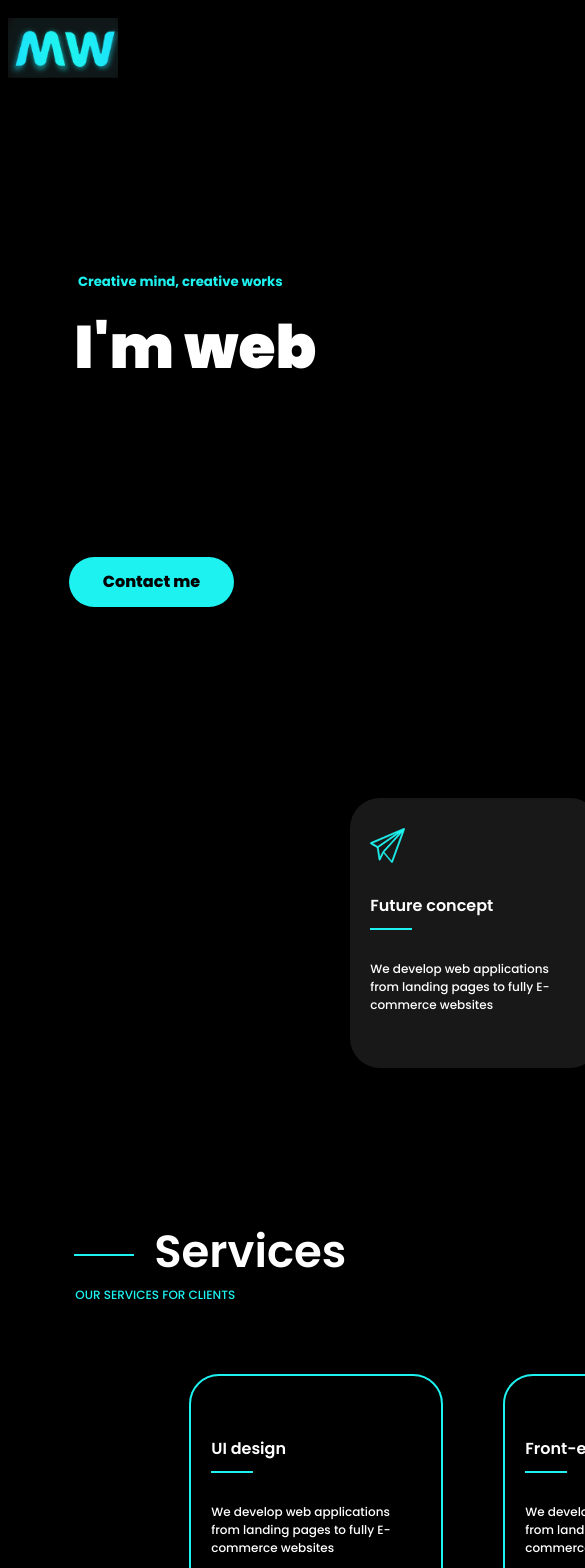
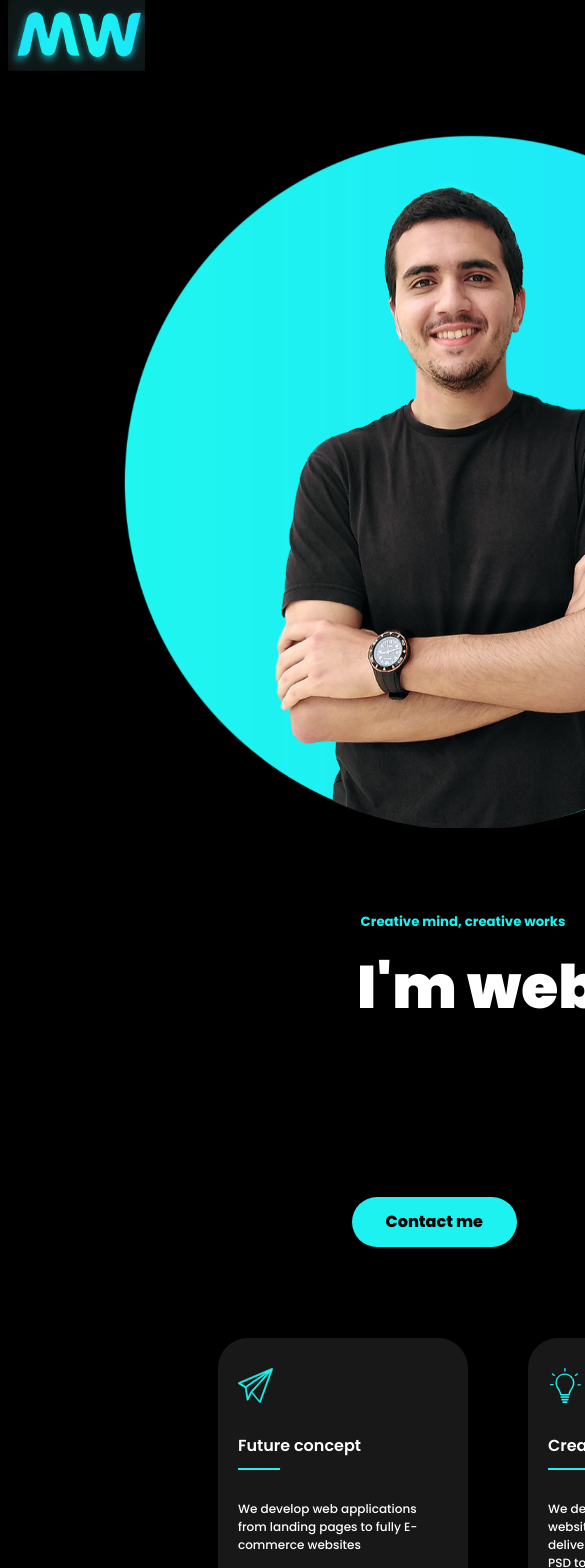
Before and after one commit to Linda2490/portfollio_website, a React (Create React App) app in the folder portfolioclient/: page / in a window 390 px wide. Shown: the top 1568 px of the page, 585 px wide, since content can reach past the window. Built offline with nearby package versions, Linux system fonts and the light colour scheme.

Commit message:
responsive for mobile

```diff
--- a/portfolioclient/public/index.html
+++ b/portfolioclient/public/index.html
@@ -3,7 +3,7 @@
   <head>
     <meta charset="utf-8" />
     <link rel="icon" href="%PUBLIC_URL%/favicon.ico" />
-    <meta name="viewport" content="width=device-width, initial-scale=1.0" />
+    <meta name="viewport" content="width=device-width, initial-scale=1" />
     <meta name="theme-color" content="#000000" />
     <meta
       name="description"
@@ -53,5 +53,6 @@
       To create a production bundle, use `npm run build` or `yarn build`.
     -->
 
+
   </body>
 </html>
--- a/portfolioclient/src/PortfolioContainer/Home/Home.css
+++ b/portfolioclient/src/PortfolioContainer/Home/Home.css
@@ -171,3 +171,23 @@ padding: .8em 2.1em;
 	margin: 3rem 0;
 
 } */
+@media screen and  (max-width: 500px) {
+  .Home-details {
+    margin-bottom: -70em;
+    margin-right: -28em;
+    margin-left: 9em;
+  }
+
+.profile-picture {
+
+
+  height: 700px;
+  width: 700px;
+  background-repeat: no-repeat;
+  background-position: center;
+  margin-left: -13em;
+
+};
+
+
+}
--- a/portfolioclient/src/PortfolioContainer/Home_following/Hf.css
+++ b/portfolioclient/src/PortfolioContainer/Home_following/Hf.css
@@ -62,3 +62,11 @@
 
   position: relative;
 }
+@media screen and (max-width: 500px) {
+  .Hf-container {
+
+  margin-top: 30em;
+
+
+}
+}
--- a/portfolioclient/src/PortfolioContainer/Navbar/Navbar.css
+++ b/portfolioclient/src/PortfolioContainer/Navbar/Navbar.css
@@ -1,10 +1,14 @@
 .navbar-container {
+  position: relative;
+  top: 0;
+  width: 100%;
+  height: 50px;
   display: flex;
   align-items: center;
   justify-content: space-between;
   flex-direction: row;
-  margin-top: 10px;
-  font-weight: bolder;
+
+
 }
 
 .navbar-container ul {
@@ -25,3 +29,49 @@ a {
   text-decoration: none;
   color: white;
 }
+.toggle-button {
+  position: absolute;
+  top: .75rem;
+  right: 1rem;
+  display: none;
+  flex-direction: column;
+  justify-content: space-between;
+  width: 30px;
+  height: 21px;
+}
+.toggle-button .bar {
+  height: 3px;
+  width: 100%;
+  background-color: #1ef2f1;
+  border-radius: 10px;
+  right: 5px;
+}
+
+@media screen and (max-width: 500px) {
+  .toggle-button {
+    display: flex;
+  }
+  .list {
+    display: flex;
+    flex-direction: column;
+    height: auto;
+    margin-top: 600px ;
+    background-color: rgba(2, 2, 2, 0.527);
+
+    z-index: 1;
+  }
+  .items {
+    width: 100%;
+    margin-right: 200px;
+    text-align: center;
+    margin-top: 40px;
+    font-size: 40px;
+    border-bottom: 2px solid #375a5a;
+
+  }
+  .items:hover {
+    background-color:#375a5a ;
+  }
+
+
+}
--- a/portfolioclient/src/PortfolioContainer/Navbar/Navbar.js
+++ b/portfolioclient/src/PortfolioContainer/Navbar/Navbar.js
@@ -1,17 +1,29 @@
-import React from 'react'
+import React, { useState, useEffect } from 'react'
 import './Navbar.css'
 var mw = require('../../assets/Asset 1.png')
+
 export default function Navbar() {
+  const [showMenu, setShowMenu] = useState(false)
+  const [desktopScreen, setDesktopScreen] = useState(window.innerWidth)
+  const showMenuNav = () => {
+    setShowMenu(!showMenu)
+  }
+  useEffect(() => {
+    const changeWidth = () => {
+      setDesktopScreen(window.innerWidth)
+    }
+    window.addEventListener('resize', changeWidth)
+    return () => {
+      window.removeEventListener('resize', changeWidth)
+    }
+  }, [])
   return (
     <div className="navbar-container" id="navbar">
-      <img
-        src={mw}
-        style={{ height: '60px', position: 'relative' }}
-        alt="no-internet"
-      />
+      <img src={mw} style={{ left: ' 1em ' }} alt="logo" />
 
       <nav>
-        <ul>
+        {(showMenu || desktopScreen > 500) && (
+          <ul className="list">
             <a href="#home">
               <li className="items">Home</li>
             </a>
@@ -30,6 +42,13 @@ export default function Navbar() {
               <li className="items">Contact</li>
             </a>
           </ul>
+        )}
+
+        <a href="#navbar" className="toggle-button" onClick={showMenuNav}>
+          <span className="bar"></span>
+          <span className="bar"></span>
+          <span className="bar"></span>
+        </a>
       </nav>
     </div>
   )
--- a/portfolioclient/src/PortfolioContainer/Testimonials/Testimonials.css
+++ b/portfolioclient/src/PortfolioContainer/Testimonials/Testimonials.css
@@ -117,3 +117,11 @@
     transform: translateX(0);
   }
 }
+@media screen and (max-width:500px) {
+  .testimonials-container {
+    margin-top: 400px;
+  }
+  .testimonials-parent {
+  margin-right: 0px;
+}
+}
--- a/portfolioclient/src/PortfolioContainer/contact/Contact.css
+++ b/portfolioclient/src/PortfolioContainer/contact/Contact.css
@@ -134,3 +134,9 @@ h4 {
     margin-left: 15px;
     margin-right: 60px;
 }
+@media screen and (max-width:500px){
+  .contact-parent {
+    margin-right: 100px;
+
+}
+}
--- a/portfolioclient/src/PortfolioContainer/services_component/Sc.css
+++ b/portfolioclient/src/PortfolioContainer/services_component/Sc.css
@@ -63,3 +63,15 @@
 .description {
   font-size: 12px;
 }
+@media screen and (max-width: 500px){
+  .Sc-parent {
+  margin-right: 0;
+}
+ .Sc-details {
+  display: flex;
+  flex-direction: column;
+  margin-top: 10em;
+  margin-left: -15em;
+}
+
+}
--- a/portfolioclient/src/PortfolioContainer/works/Works.css
+++ b/portfolioclient/src/PortfolioContainer/works/Works.css
@@ -110,3 +110,15 @@
   font-size: 20px;
   margin-right: 185px;
 }
+@media screen and (max-width:500px){
+  .works-parent {
+  margin-right: -30em;
+}
+  .projects {
+  display: flex;
+  flex-direction: column;
+  margin-top: 12em;
+  margin-right: -5em;
+}
+
+}
--- a/portfolioclient/src/PortfolioContainer/works/Works.js
+++ b/portfolioclient/src/PortfolioContainer/works/Works.js
@@ -71,10 +71,11 @@ export default function Works() {
               view the website
             </button>
             </a>
+            <button style={{ marginTop:'25em', fontSize:'14px'}}>view more works</button>
           </div>
         </div>
 
-        <button style={{marginLeft:'450px', marginTop:'1190px', fontSize:'14px'}}>view more works</button>
+
 
       </div>
 
--- a/portfolioclient/src/index.css
+++ b/portfolioclient/src/index.css
@@ -1,14 +1,16 @@
 body {
   display: flex;
-
+  flex-wrap: wrap;
   min-height: 100vh;
-
+  width: 100%;
+  box-sizing: border-box;
   font-family: 'Poppins', sans-serif;
   overflow-x: hidden;
   -webkit-font-smoothing: antialiased;
   -moz-osx-font-smoothing: grayscale;
   background-color: black;
   color: white;
+
 }
 #root {
   flex-grow: 1;
```
Also changed, not shown: portfolioclient/src/index.js (+8 -8 lines). Lines whose indentation alone changed are shown as unchanged.
